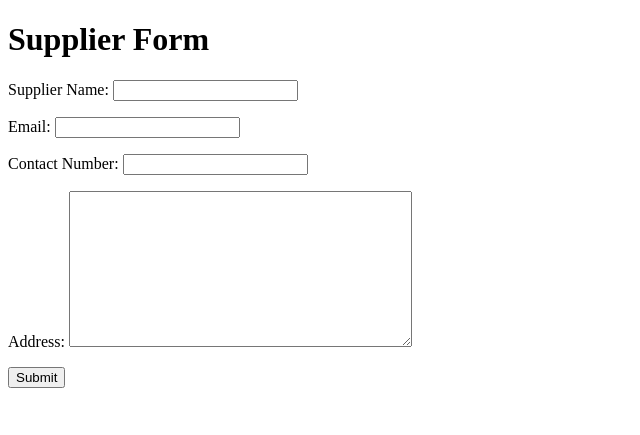
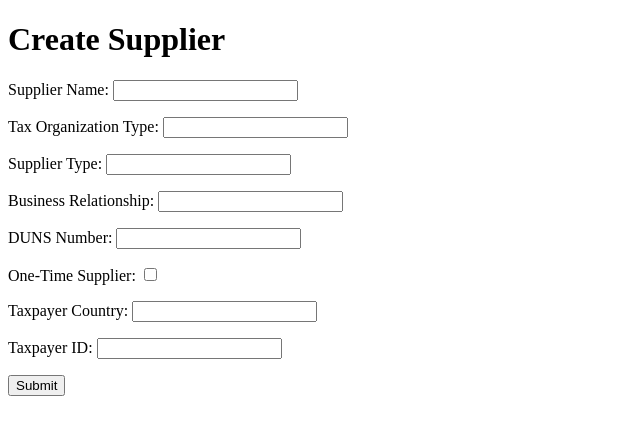
Before and after one commit to Prodigycoder2024/Supplier, a Django app: page / in a window 1280 px wide. Shown: the top 435 px of the page, without its empty margins (0-640 px from the left). Run offline with Django 4.2, Linux system fonts and the light colour scheme.

Commit message:
Supplier Creation

```diff
--- a/myproject/supplier/forms.py
+++ b/myproject/supplier/forms.py
@@ -1,7 +1,13 @@
+# supplier/forms.py
+
 from django import forms
 
 class SupplierForm(forms.Form):
-    name = forms.CharField(label='Supplier Name', max_length=100)
-    email = forms.EmailField(label='Email')
-    contact_number = forms.CharField(label='Contact Number', max_length=15)
-    address = forms.CharField(label='Address', widget=forms.Textarea)
+    supplier = forms.CharField(label='Supplier Name', max_length=100)
+    tax_organization_type = forms.CharField(label='Tax Organization Type', max_length=100)
+    supplier_type = forms.CharField(label='Supplier Type', max_length=100)
+    business_relationship = forms.CharField(label='Business Relationship', max_length=100)
+    duns_number = forms.CharField(label='DUNS Number', max_length=100)
+    one_time_supplier_flag = forms.BooleanField(label='One-Time Supplier', required=False)
+    taxpayer_country = forms.CharField(label='Taxpayer Country', max_length=100)
+    taxpayer_id = forms.CharField(label='Taxpayer ID', max_length=100)
--- a/myproject/supplier/template/sup.html
+++ b/myproject/supplier/template/sup.html
@@ -2,11 +2,10 @@
 <html lang="en">
 <head>
     <meta charset="UTF-8">
-    <meta name="viewport" content="width=device-width, initial-scale=1.0">
-    <title>Supplier Form</title>
+    <title>Create Supplier</title>
 </head>
 <body>
-    <h1>Supplier Form</h1>
+    <h1>Create Supplier</h1>
     <form method="post">
         {% csrf_token %}
         {{ form.as_p }}
--- a/myproject/supplier/views.py
+++ b/myproject/supplier/views.py
@@ -1,3 +1,6 @@
+# supplier/views.py
+
+import requests
 from django.shortcuts import render
 from .forms import SupplierForm
 
@@ -5,12 +8,31 @@ def supplier_form(request):
     if request.method == 'POST':
         form = SupplierForm(request.POST)
         if form.is_valid():
-            # Process the form data
-            name = form.cleaned_data['name']
-            email = form.cleaned_data['email']
-            contact_number = form.cleaned_data['contact_number']
-            address = form.cleaned_data['address']
-            # You can now save this data to the database or process it as needed
+            # Prepare the payload
+            payload = {
+                "Supplier": form.cleaned_data['supplier'],
+                "TaxOrganizationType": form.cleaned_data['tax_organization_type'],
+                "SupplierType": form.cleaned_data['supplier_type'],
+                "BusinessRelationship": form.cleaned_data['business_relationship'],
+                "DUNSNumber": form.cleaned_data['duns_number'],
+                "OneTimeSupplierFlag": form.cleaned_data['one_time_supplier_flag'],
+                "TaxpayerCountry": form.cleaned_data['taxpayer_country'],
+                "TaxpayerId": form.cleaned_data['taxpayer_id']
+            }
+
+            # Send the request to Oracle Cloud REST API
+            response = requests.post(
+                "https://edrx-dev1.fa.us2.oraclecloud.com/fscmRestApi/resources/11.13.18.05/suppliers",
+                json=payload,
+                auth=('CSP_COMMON_USER1', 'CSP@Aug_2024')
+            )
+
+            if response.status_code == 201:  # Created
+                return render(request, 'success.html', {'supplier_name': form.cleaned_data['supplier']})
+            else:
+                return render(request, 'error.html', {'error_message': response.text})
+
     else:
         form = SupplierForm()
+
     return render(request, 'sup.html', {'form': form})
```
Also changed, not shown: myproject/supplier/template/error.html (added, +11 -0 lines), myproject/supplier/template/success.html (added, +10 -0 lines).
